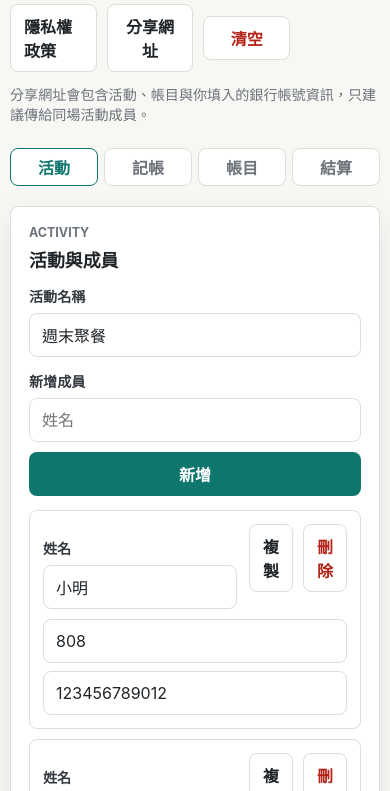
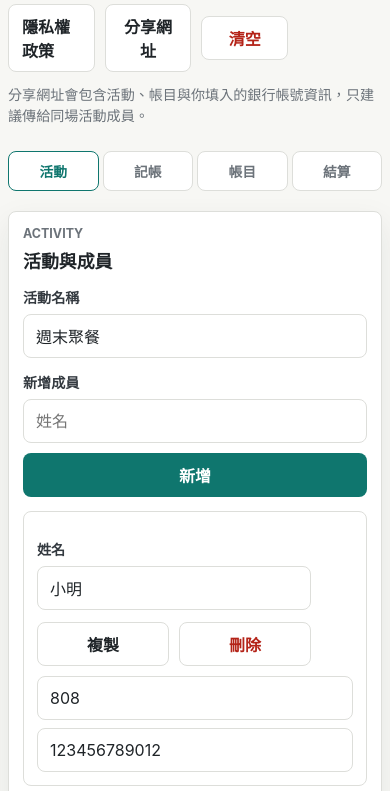
Before and after one commit to nikolai0921/trip-bill-divider, a website: page index.html in a window 390 px wide. Shown: the part 84-875 px from the top of the page. Drawn offline with Linux system fonts and the light colour scheme.

Commit message:
Improve responsive layout for small screens

```diff
--- a/styles.css
+++ b/styles.css
@@ -20,10 +20,16 @@
   box-sizing: border-box;
 }
 
+html {
+  -webkit-text-size-adjust: 100%;
+  text-size-adjust: 100%;
+}
+
 body {
   margin: 0;
   background: var(--bg);
   color: var(--ink);
+  overflow-x: hidden;
 }
 
 button,
@@ -146,6 +152,7 @@ h3 {
   border-radius: 8px;
   background: #fff;
   color: var(--ink);
+  font-size: 1rem;
   padding: 10px 12px;
   outline: none;
 }
@@ -587,3 +594,78 @@ h3 {
     flex: 1;
   }
 }
+
+@media (max-width: 560px) {
+  .app-shell {
+    width: min(100% - 16px, 620px);
+    padding-bottom: calc(28px + env(safe-area-inset-bottom));
+  }
+
+  .panel {
+    padding: 14px;
+  }
+
+  .panel-heading {
+    align-items: flex-start;
+    flex-wrap: wrap;
+  }
+
+  .member-main,
+  .expense-main {
+    display: grid;
+  }
+
+  .row-actions {
+    flex-wrap: wrap;
+    justify-content: stretch;
+  }
+
+  .row-actions .icon-button {
+    flex: 1;
+  }
+
+  .segmented-control {
+    grid-template-columns: 1fr;
+  }
+
+  .split-box-heading {
+    align-items: flex-start;
+    flex-wrap: wrap;
+  }
+
+  .mobile-tabs {
+    gap: 4px;
+  }
+
+  .tab-button {
+    font-size: 0.86rem;
+    min-height: 40px;
+    padding: 7px 4px;
+  }
+
+  .privacy-note,
+  .expense-meta,
+  .settlement-meta,
+  .muted {
+    line-height: 1.55;
+  }
+
+  .toast {
+    width: min(100% - 24px, 420px);
+    text-align: center;
+  }
+}
+
+@media (max-width: 360px) {
+  h1 {
+    font-size: 1.42rem;
+  }
+
+  .primary-button,
+  .ghost-button,
+  .icon-button,
+  .ghost-link {
+    padding-left: 10px;
+    padding-right: 10px;
+  }
+}
```
